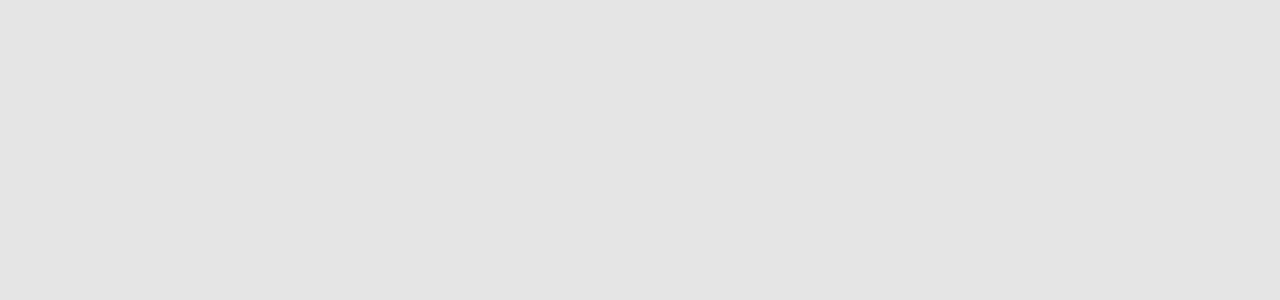
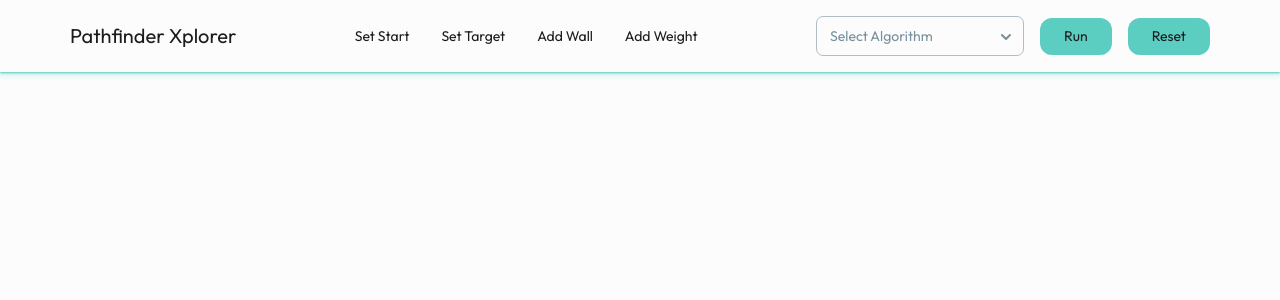
Before and after one commit to KarimBastami/Pathfinder-Xplorer, a React (Vite) app: page / in a window 1280 px wide. Shown: the top 300 px of the page. Built offline with nearby package versions, Linux system fonts and the light colour scheme.

Commit message:
feat: Navbar

```diff
--- /dev/null
+++ b/src/components/navbar/Navbar.css
@@ -0,0 +1,8 @@
+#navbar{
+  box-shadow: var(--nav-shadow-1) 0px 1px 2px 0px,
+              var(--nav-shadow-2) 0px 2px 6px 2px;
+}
+
+#navbar ul {
+  cursor: pointer;
+}
--- /dev/null
+++ b/src/components/navbar/Navbar.jsx
@@ -0,0 +1,47 @@
+import "./Navbar.css"
+import { Select, Option } from "@material-tailwind/react";
+
+
+function Navbar() {
+  return (
+    <nav id="navbar" className="p-4">
+      <div className="container">
+        <div className="flex justify-between items-center">
+          <h1 id="nav-logo" className="text-h3">Pathfinder Xplorer</h1>
+
+          <div id="nav-links" className="text-shrimp">
+            <ul className="flex gap-x-8">
+              <li className="underline-lr">
+                Set Start
+              </li>
+              <li className="underline-lr">
+                Set Target
+              </li>
+              <li className="underline-lr">
+                Add Wall
+              </li>
+              <li className="underline-lr">
+                Add Weight
+              </li>
+            </ul>
+          </div>
+
+          <div className="flex gap-x-4 items-center text-shrimp">
+            <div className="w-52">
+              <Select label="Select Algorithm" className="">
+                <Option>Dijkstra</Option>
+                <Option>A*</Option>
+              </Select>
+            </div>
+
+            <button className="btn-custom btn-scale">Run</button>
+            <button className="btn-custom btn-scale">Reset</button>
+
+          </div>
+        </div>
+      </div>
+    </nav>
+  )
+}
+
+export default Navbar
--- a/src/views/root/App.jsx
+++ b/src/views/root/App.jsx
@@ -1,11 +1,12 @@
 import './App.css'
 import './Root.css'
+import Navbar from '../../components/navbar/Navbar'
 
 function App() {
 
   return (
     <>
-
+     <Navbar />
     </>
   )
 }
--- a/src/views/root/Root.css
+++ b/src/views/root/Root.css
@@ -35,10 +35,14 @@
 /*      Theme      */
 /* ############### */
 
-  --neutral: #e5e5e5;
-  --primary: #1b1c1e;
-  --accent: rgb(20 184 166);
+  --nav-shadow-1: rgba(20, 184, 166, 0.7);
+  --nav-shadow-2: rgba(20, 184, 166, 0.15);
 
-  --dark-neutral: rgb(17 24 39);
-  --dark-primary: #f5f5f5;
+  --neutral: #fcfcfc;
+  --accent: #5bcdc1;
+
+  --text-primary: #1b1c1e;
+  --text-secondary: #e5e5e5;
+
+  --dark-neutral: #0a1628;
 }
```
